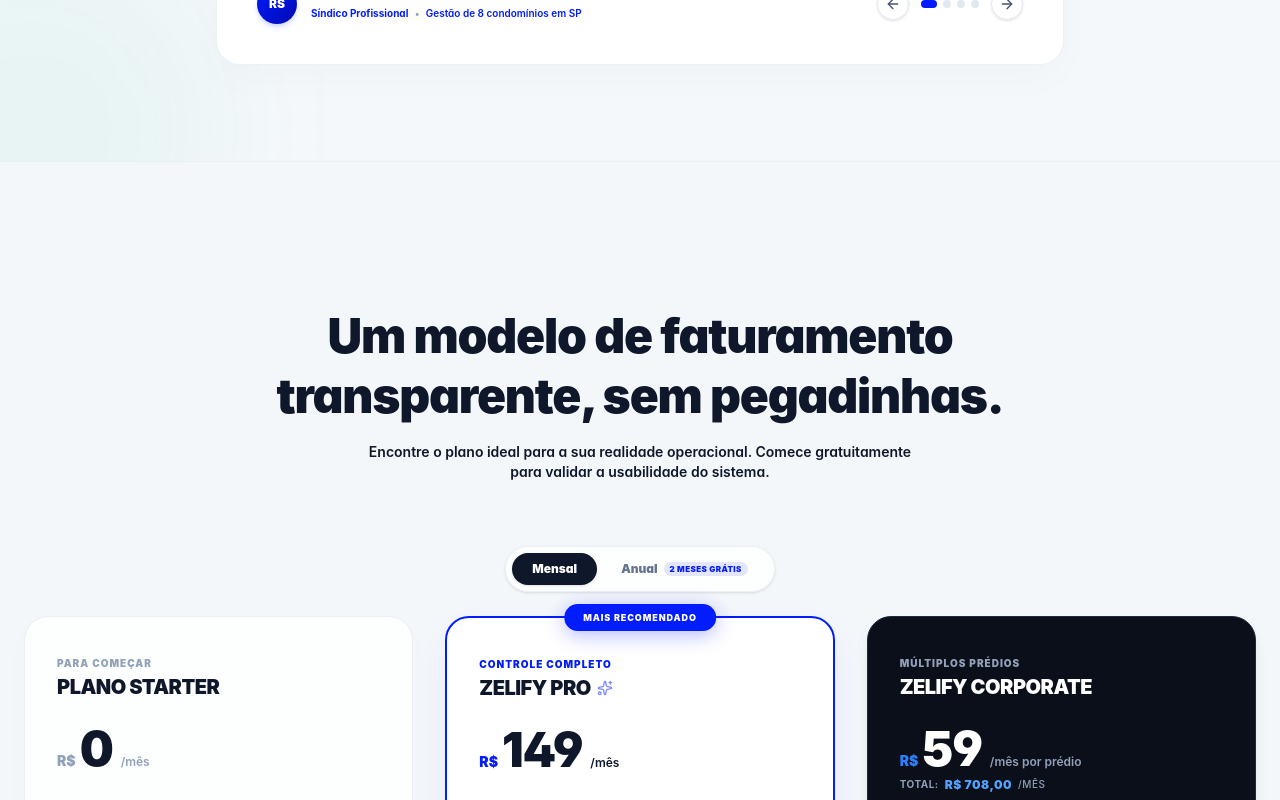
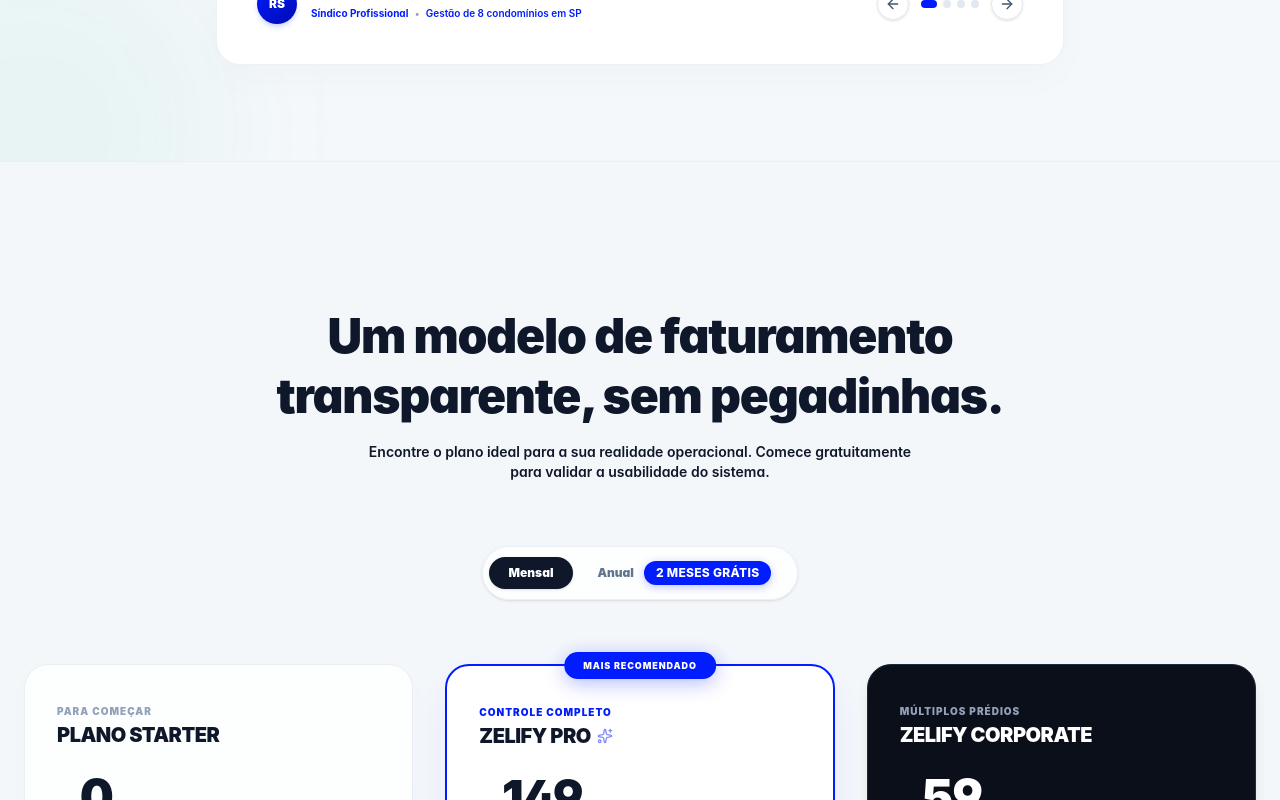
Before and after one commit to Leonardo-Tobias/Zelify-LP, a React (Vite) app: page / in a window 1280 px wide. Shown: the part 4674-5474 px from the top of the page. Built offline with nearby package versions, Linux system fonts and the light colour scheme.

Commit message:
style: melhora espaçamento do toggle switch de faturamento e destaca badge de desconto

```diff
--- a/src/App.tsx
+++ b/src/App.tsx
@@ -1360,7 +1360,7 @@ export default function App() {
           </div>
 
           {/* Toggle Switch */}
-          <div className="flex items-center justify-center mb-6">
+          <div className="flex items-center justify-center mb-16">
             <div className="bg-white/80 backdrop-blur-md p-1.5 rounded-full flex items-center space-x-1 border border-slate-200/60 shadow-sm">
               <button
                 type="button"
@@ -1376,16 +1376,14 @@ export default function App() {
               <button
                 type="button"
                 onClick={() => setIsAnnual(true)}
-                className={`px-5 py-2 text-xs font-black rounded-full transition-all duration-300 flex items-center space-x-1.5 cursor-pointer ${
+                className={`px-5 py-2 text-xs font-black rounded-full transition-all duration-300 flex items-center space-x-2.5 cursor-pointer ${
                   isAnnual
                     ? 'bg-slate-900 text-white shadow-sm'
                     : 'text-slate-500 hover:text-slate-800'
                 }`}
               >
                 <span>Anual</span>
-                <span className={`text-[8px] px-1.5 py-0.5 rounded-full font-black tracking-wider transition-colors duration-300 ${
-                  isAnnual ? 'bg-[#001CFF] text-white' : 'bg-[#001CFF]/10 text-[#001CFF]'
-                }`}>
+                <span className="text-xs px-3 py-1 rounded-full font-extrabold tracking-wide uppercase bg-[#001CFF] text-white shadow-[0_2px_8px_rgba(0,28,255,0.25)]">
                   2 MESES GRÁTIS
                 </span>
               </button>
```
